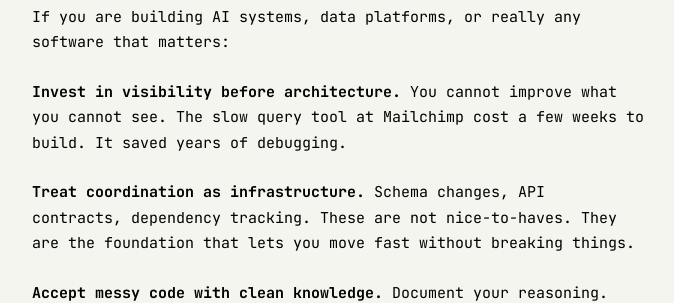
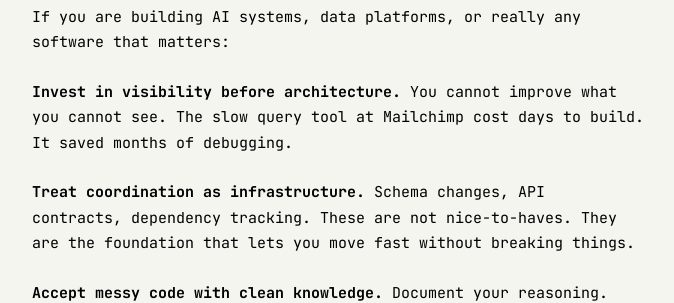
Before and after one commit to ashita-ai/ashita-ai.github.io, a Jekyll site: the page built from _posts/2026-02-03-ship-then-learn.md, in a window 1280 px wide and 900 px high, scrolled down 3299 px. Shown: the part 195-498 px from the top of the window, without its empty margins (302-976 px from the left). Built offline with Jekyll 4.4.1, drawn with Linux system fonts in a browser that asks for light colours.

Commit message:
Fix timeframe: days/months not weeks/years

```diff
--- a/_posts/2026-02-03-ship-then-learn.md
+++ b/_posts/2026-02-03-ship-then-learn.md
@@ -74,7 +74,7 @@ That is exactly why production is where the learning happens.
 
 If you are building AI systems, data platforms, or really any software that matters:
 
-**Invest in visibility before architecture.** You cannot improve what you cannot see. The slow query tool at Mailchimp cost a few weeks to build. It saved years of debugging.
+**Invest in visibility before architecture.** You cannot improve what you cannot see. The slow query tool at Mailchimp cost days to build. It saved months of debugging.
 
 **Treat coordination as infrastructure.** Schema changes, API contracts, dependency tracking. These are not nice-to-haves. They are the foundation that lets you move fast without breaking things.
 
```
